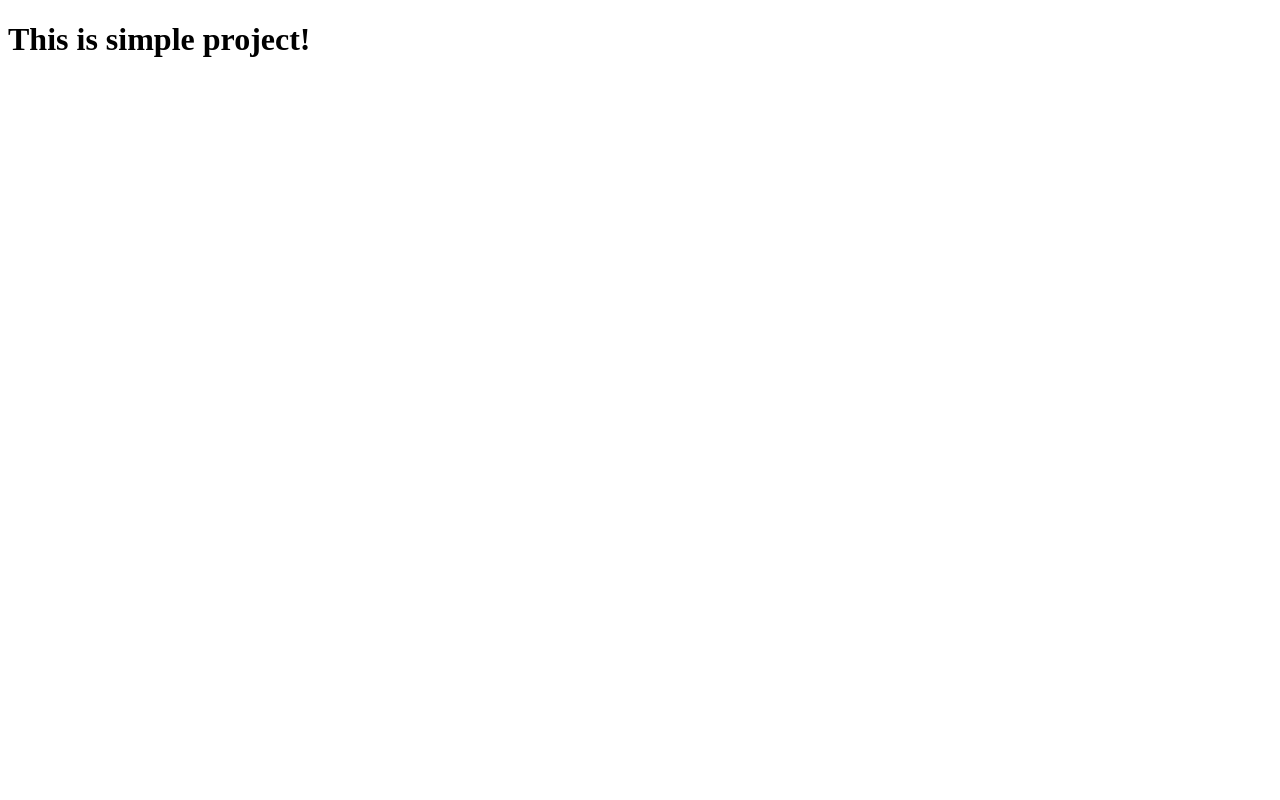
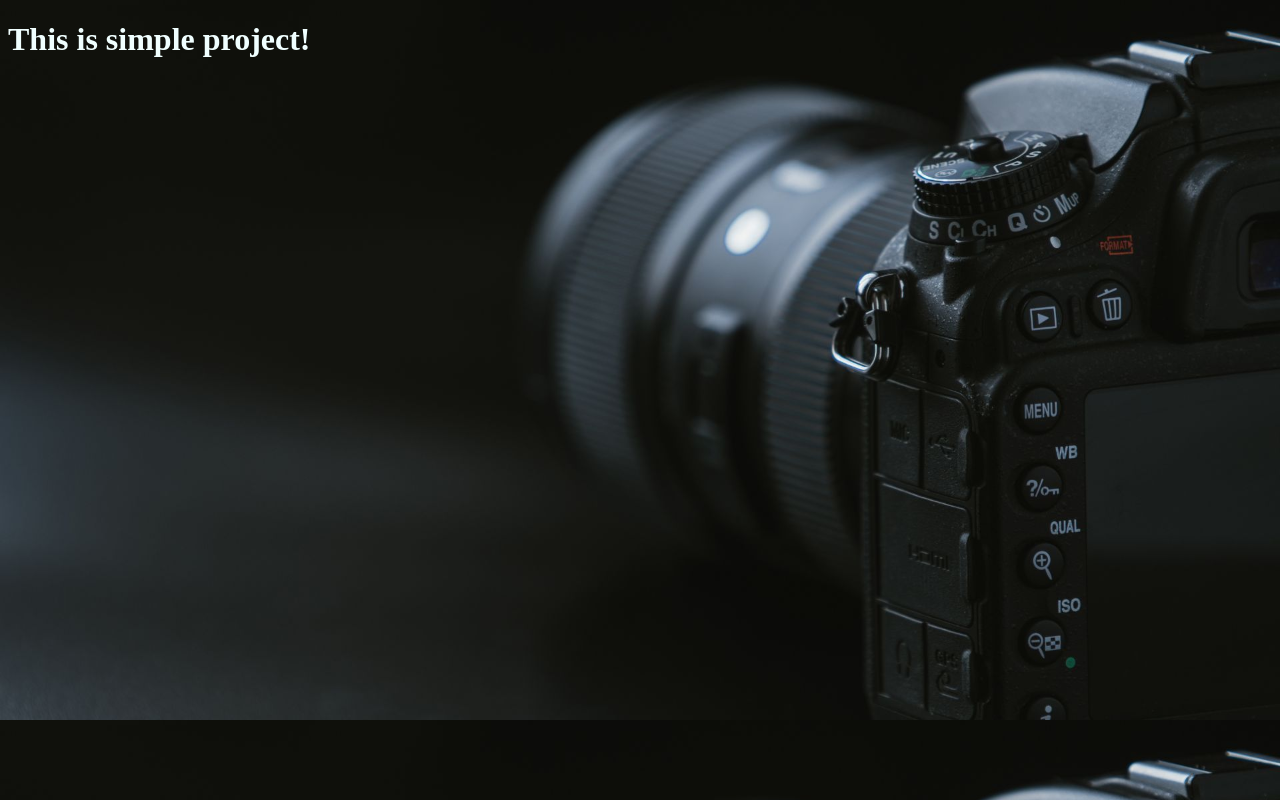
Before and after one commit to VIVEKGUPAT/project1, a plain HTML site: page index.html in a window 1280 px wide. Drawn offline with Linux system fonts and the light colour scheme.

Commit message:
style file add

```diff
--- a/index.html
+++ b/index.html
@@ -4,6 +4,7 @@
     <meta charset="UTF-8">
     <meta name="viewport" content="width=device-width, initial-scale=1.0">
     <title>project</title>
+    <link rel="stylesheet" href="style.css">
 </head>
 <body>
     <h1>This is simple project!</h1>
--- /dev/null
+++ b/style.css
@@ -0,0 +1,8 @@
+body{
+    background-image:url(photo.jpg) ;
+    background-size: cover;
+}
+
+h1{
+    color: azure;
+}
```
Also changed, not shown: photo.jpg (added).
